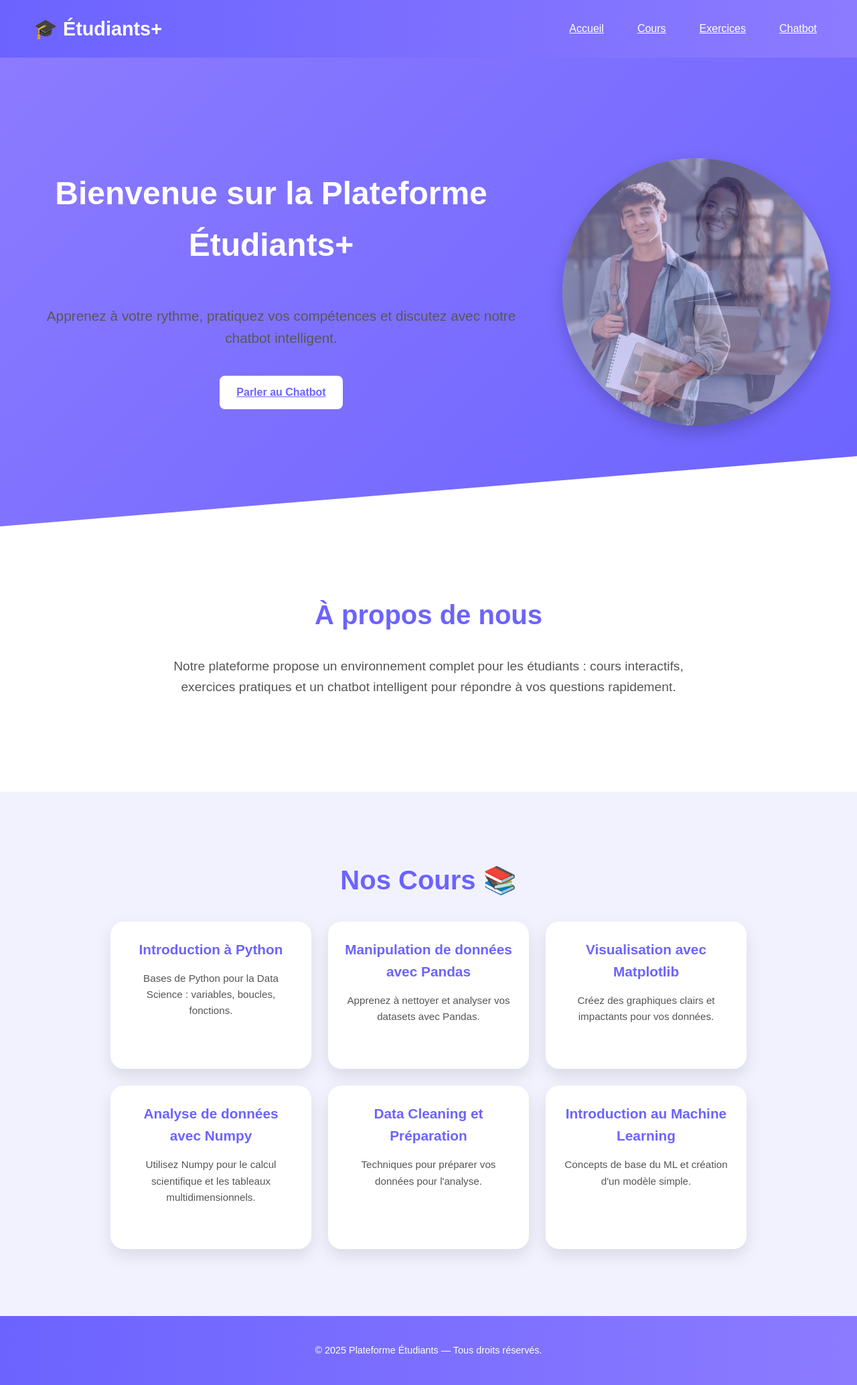
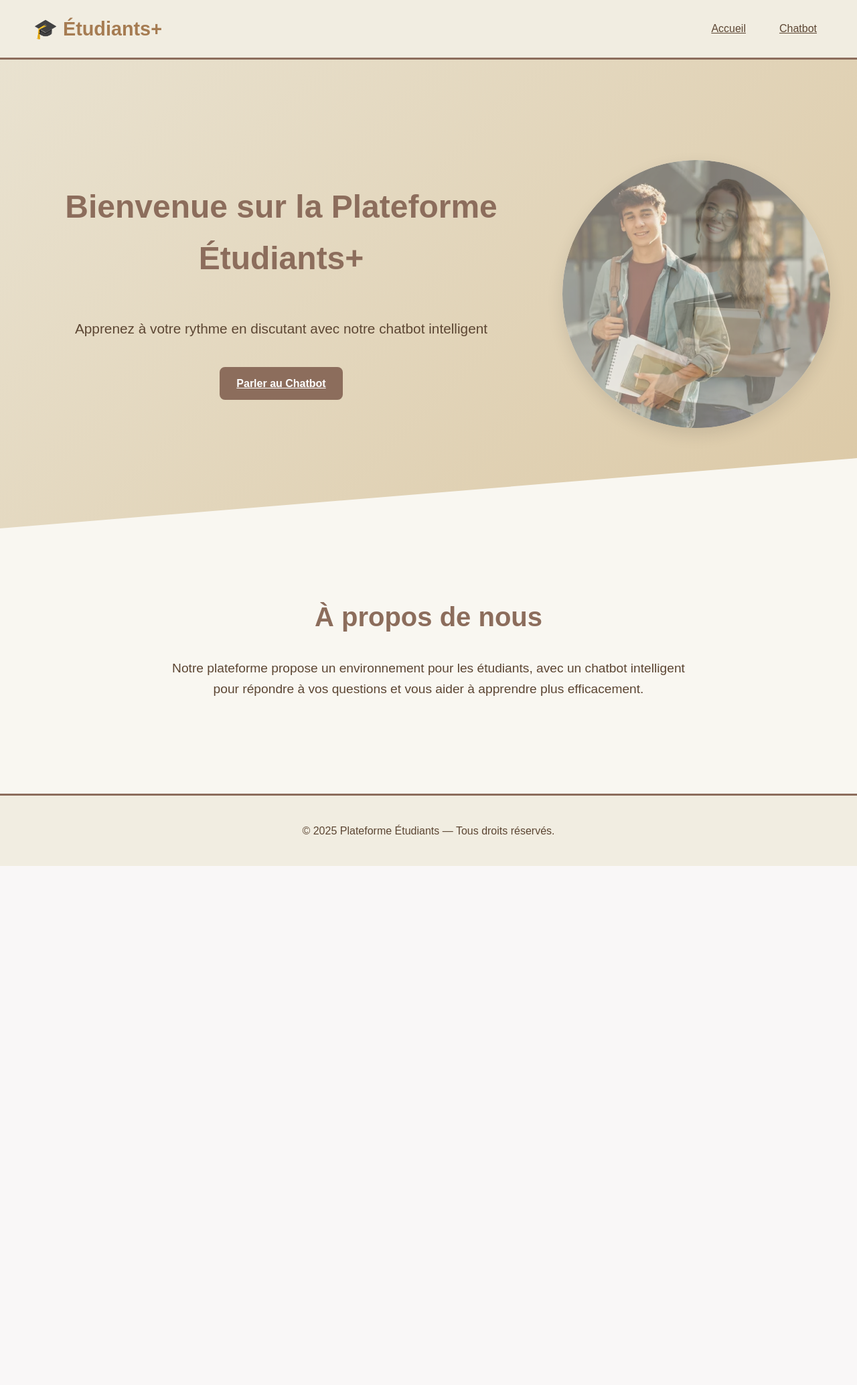
Before and after one commit to Eya200004/ETUDIANTS_WEBSITE, a PHP site: page / in a window 1280 px wide. Shown: the whole page at 67% size. After the commit the page ends 1293 px from the top, so only its background shows below. Run offline with PHP 8.4, Linux system fonts and the light colour scheme.

Commit message:
ajout de chatbot

```diff
--- a/includes/header.php
+++ b/includes/header.php
@@ -1,78 +1,106 @@
 <!DOCTYPE html>
 <html lang="fr">
+
 <head>
   <meta charset="UTF-8">
-<title>Plateforme Étudiants</title>
+  <title>Plateforme Étudiants+</title>
   <style>
-* { margin:0; padding:0; box-sizing:border-box; }
+    * {
+      margin: 0;
+      padding: 0;
+      box-sizing: border-box;
+    }
 
     body {
       font-family: 'Poppins', sans-serif;
-    background-color: #fff;
-    color: black;
+      background-color: #F9F7F1;
+      color: #1F2937;
       line-height: 1.6;
     }
 
-/*Header*/
     header {
-    background: linear-gradient(90deg, #6C63FF, #8C7BFF);
-    color: white;
+      background: #f1ede1ff;
+      color: #5C4633;
       padding: 20px 50px;
       display: flex;
       justify-content: space-between;
       align-items: center;
-    top:0;
+      top: 0;
       z-index: 100;
-    box-shadow: 0 4px 10px rgba(0,0,0,0.1);
+      box-shadow: 0 4px 10px rgba(0, 0, 0, 0.05);
+      border-bottom: 3px solid #8C6D5C;
+
     }
 
-header .logo { font-size: 1.8rem; font-weight: bold; }
+    header .logo{
+      font-size: 1.8rem;
+      font-weight: bold;
+      color: #A67C52;
+    }
 
-nav ul { list-style: none; display: flex; gap: 30px; }
-nav ul li a {
-    color: white;
+    nav ul{
+      list-style: none;
+      display: flex;
+      gap: 30px;
+    }
+
+    nav ul li a{
+      color: #5C4633;
       font-weight: 500;
       padding: 5px 10px;
       border-radius: 5px;
       transition: 0.3s;
     }
-nav ul li a:hover { background: rgba(255,255,255,0.2); }
 
-/*Boutton*/
-.button {
+    nav ul li a:hover{
+      background: #E9E2D0;
+
+    }
+
+    .button{
       display: inline-block;
       margin: 10px 5px;
       padding: 12px 25px;
-    background-color: #6C63FF;
+      background-color: #8C6D5C;
       color: white;
       border-radius: 30px;
       font-weight: 500;
       transition: 0.3s;
     }
-.button:hover { background-color: #4E46B4; }
 
-/*Sections*/
+    .button:hover{
+      background-color: #6E5345;
+    }
+
+
     section {
       padding: 100px 20px;
       text-align: center;
       position: relative;
     }
 
-section h2 { color: #6C63FF; margin-bottom: 30px; font-size: 2.5rem; }
+    section h2 {
+      color: #8C6D5C;
+      margin-bottom: 30px;
+      font-size: 2.5rem;
+    }
 
-section p { max-width: 800px; margin: 0 auto 40px auto; font-size: 1.2rem; color: #555; }
+    section p {
+      max-width: 800px;
+      margin: 0 auto 40px auto;
+      font-size: 1.2rem;
+      color: #5C4633;
+    }
 
-/*HERO */
     .hero {
-  background: linear-gradient(135deg, #8C7BFF, #6C63FF);
-  color: white;
+      background: linear-gradient(135deg, #E9E2D0, #DCC9A6);
+      color: #5C4633;
       padding: 150px 40px;
       clip-path: polygon(0 0, 100% 0, 100% 85%, 0 100%);
       display: flex;
       justify-content: center;
       align-items: center;
     }
-
     .hero-content {
       display: flex;
       flex-wrap: wrap;
@@ -83,32 +111,27 @@ section p { max-width: 800px; margin: 0 auto 40px auto; font-size: 1.2rem; color
       gap: 40px;
     }
 
-.hero-text {
+    .hero-text h1{
+      font-size: 3rem;
+      margin-bottom: 50px;
+      color: #8C6D5C;
+    }
+    .hero-text{
       flex: 1 1 500px;
      }
 
-.hero-text h1 {
-  font-size: 3rem;
-  margin-bottom: 50px;
-  margin-right: 30px;
-}
-
-.hero-text p {
+    .hero-text p{
       font-size: 1.3rem;
       margin-bottom: 30px;
-  color: #585758ff;
+      color: #5C4633;
       font-family: 'Raleway', sans-serif;
       font-weight: 400;
     }
 
-.hero-buttons {
- justify-content: center;
-}
-
     .button {
       display: inline-block;
-  background: white;
-  color: #6C63FF;
+      background: #8C6D5C;
+      color: #fff;
       padding: 12px 25px;
       border-radius: 8px;
       font-weight: bold;
@@ -116,18 +139,16 @@ section p { max-width: 800px; margin: 0 auto 40px auto; font-size: 1.2rem; color
     }
 
     .button:hover {
-  background: #f5f3ff;
+      background: #6E5345;
       transform: translateY(-3px);
     }
-
-
     .hero-slider {
       position: relative;
       width: 400px;
       height: 400px;
       overflow: hidden;
       border-radius: 50%;
-  box-shadow: 0 10px 25px rgba(0,0,0,0.2);
+      box-shadow: 0 10px 25px rgba(0, 0, 0, 0.1);
     }
 
     .hero-slider img {
@@ -143,18 +164,34 @@ section p { max-width: 800px; margin: 0 auto 40px auto; font-size: 1.2rem; color
     }
 
     @keyframes fade {
-  0% { opacity: 0; }
-  5% { opacity: 1; }
-  25% { opacity: 1; }
-  30% { opacity: 0; }
-  100% { opacity: 0; }
+
+      0%,
+      30%,
+      100% {
+        opacity: 0;
       }
 
+      5%,
+      25% {
+        opacity: 1;
+      }
+    }
 
-.hero-slider img:nth-child(1) { animation-delay: 0s; }
-.hero-slider img:nth-child(2) { animation-delay: 6s; }
-.hero-slider img:nth-child(3) { animation-delay: 12s; }
-.hero-slider img:nth-child(4) { animation-delay: 18s; }
+    .hero-slider img:nth-child(1) {
+      animation-delay: 0s;
+    }
+
+    .hero-slider img:nth-child(2) {
+      animation-delay: 6s;
+    }
+
+    .hero-slider img:nth-child(3) {
+      animation-delay: 12s;
+    }
+
+    .hero-slider img:nth-child(4) {
+      animation-delay: 18s;
+    }
 
     @media (max-width: 900px) {
       .hero-slider {
@@ -164,59 +201,69 @@ section p { max-width: 800px; margin: 0 auto 40px auto; font-size: 1.2rem; color
     }
 
 
-/* about */
-.about {
-    background: #fff;
+    .about{
+      background: #F9F7F1;
     }
 
-.courses-preview {
-    background: #F2F2FF;
+    .courses-preview{
+      background: #F2F2EB;
     }
 
-.cards-container {
+    .cards-container{
       display: flex;
       flex-wrap: wrap;
       justify-content: center;
       gap: 25px;
     }
 
-.card {
-    background: white;
+    .card{
+      background: #FFFFFF;
       border-radius: 20px;
       padding: 25px;
       width: 300px;
-    box-shadow: 0 10px 25px rgba(0,0,0,0.1);
+      box-shadow: 0 10px 25px rgba(0, 0, 0, 0.05);
       transition: transform 0.3s, box-shadow 0.3s;
     }
-.card:hover {
+
+    .card:hover{
       transform: translateY(-10px);
-    box-shadow: 0 15px 35px rgba(0,0,0,0.2);
+      box-shadow: 0 15px 35px rgba(0, 0, 0, 0.1);
     }
-.card h3 { color: #6C63FF; margin-bottom: 15px; font-size: 1.3rem; }
-.card p { font-size: 0.95rem; color: #555; }
 
+    .card h3{
+      color: #8C6D5C;
+      margin-bottom: 15px;
+      font-size: 1.3rem;
+    }
 
-/* footer */
-footer {
-    background: linear-gradient(90deg, #6C63FF, #8C7BFF);
-    color: white;
+    .card p{
+      font-size: 0.95rem;
+      color: #5C4633;
+    }
+
+    footer{
+      background: #f1ede1ff;
+      color: #5C4633;
       text-align: center;
       padding: 40px;
-    font-size: 0.9rem;
+      font-size: 1rem;
+      box-shadow: 0 -2px 8px rgba(0, 0, 0, 0.05);
+      border-top: 3px solid #8C6D5C;
     }
+  </style>
 
-</style>
 </head>
+
 <body>
   <header>
     <div class="logo">🎓 Étudiants+</div>
     <nav>
       <ul>
-            <li><a href="index.php">Accueil</a></li>
-            <li><a href="pages/cours.php">Cours</a></li>
-            <li><a href="pages/exercice.php">Exercices</a></li>
-            <li><a href="pages/chatbot.py">Chatbot</a></li>
+        <li><a href="/learning_website_project/index.php">Accueil</a></li>
+        <li><a href="/learning_website_project/chatbot.php">Chatbot</a></li>
+
       </ul>
     </nav>
+
   </header>
 </body>
--- a/index.php
+++ b/index.php
@@ -4,59 +4,24 @@
     <div class="hero-content">
         <div class="hero-text">
             <h1>Bienvenue sur la Plateforme Étudiants+ </h1>
-      <p>Apprenez à votre rythme, pratiquez vos compétences et discutez avec notre chatbot intelligent.</p>
+            <p>Apprenez à votre rythme en discutant avec notre chatbot intelligent</p>
             <div class="hero-buttons">
-        <a href="pages/chatbot.py" class="button">Parler au Chatbot</a>
+                <a href="chatbot.php" class="button">Parler au Chatbot</a>
             </div>
         </div>
 
         <div class="hero-slider">
-
-        <img src="photos/student.jpg" alt="Étudiant 2">
+            <img src="photos/student.jpg" alt="Étudiant 1">
             <img src="photos/etudiant2.webp" alt="Étudiant 2">
             <img src="photos/student2.jpg" alt="Étudiant 3">
-        <img src="photos/student1.jpg" alt="Étudiant 2">
-
-    </div>
-
-  </div>
-</section>
-
-
-<section class="about">
-    <h2>À propos de nous</h2>
-    <p>Notre plateforme propose un environnement complet pour les étudiants : cours interactifs, exercices pratiques et un chatbot intelligent pour répondre à vos questions rapidement.</p>
-</section>
-
-<section class="courses-preview">
-    <h2>Nos Cours 📚</h2>
-    <div class="cards-container">
-        <div class="card">
-            <h3>Introduction à Python</h3>
-            <p>Bases de Python pour la Data Science : variables, boucles, fonctions.</p>
-        </div>
-        <div class="card">
-            <h3>Manipulation de données avec Pandas</h3>
-            <p>Apprenez à nettoyer et analyser vos datasets avec Pandas.</p>
-        </div>
-        <div class="card">
-            <h3>Visualisation avec Matplotlib</h3>
-            <p>Créez des graphiques clairs et impactants pour vos données.</p>
-        </div>
-        <div class="card">
-            <h3>Analyse de données avec Numpy</h3>
-            <p>Utilisez Numpy pour le calcul scientifique et les tableaux multidimensionnels.</p>
-        </div>
-        <div class="card">
-            <h3>Data Cleaning et Préparation</h3>
-            <p>Techniques pour préparer vos données pour l'analyse.</p>
-        </div>
-        <div class="card">
-            <h3>Introduction au Machine Learning</h3>
-            <p>Concepts de base du ML et création d'un modèle simple.</p>
+            <img src="photos/student1.jpg" alt="Étudiant 4">
         </div>
     </div>
 </section>
 
+<section class="about">
+    <h2>À propos de nous</h2>
+    <p>Notre plateforme propose un environnement pour les étudiants, avec un chatbot intelligent pour répondre à vos questions et vous aider à apprendre plus efficacement.</p>
+</section>
 
 <?php include("includes/footer.php"); ?>
```
Also changed, not shown: chatbot.js (added, +51 -0 lines), chatbot.php (added, +135 -0 lines), data.json (added, +29 -0 lines), includes/connexion_exemple.php (deleted, +0 -13 lines), includes/navbar.php (deleted), pages/cours.php (deleted), pages/exercice.php (deleted), 1 other file. Lines whose indentation alone changed are shown as unchanged.
